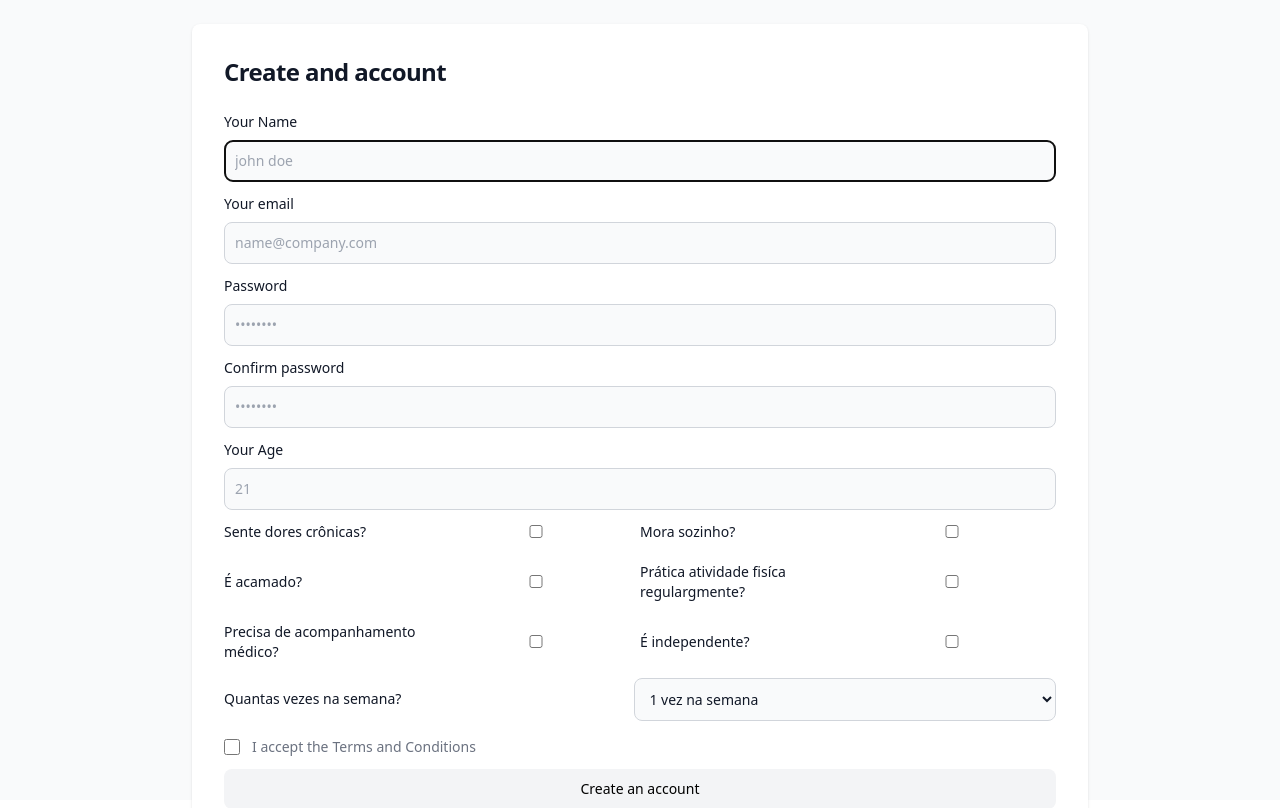
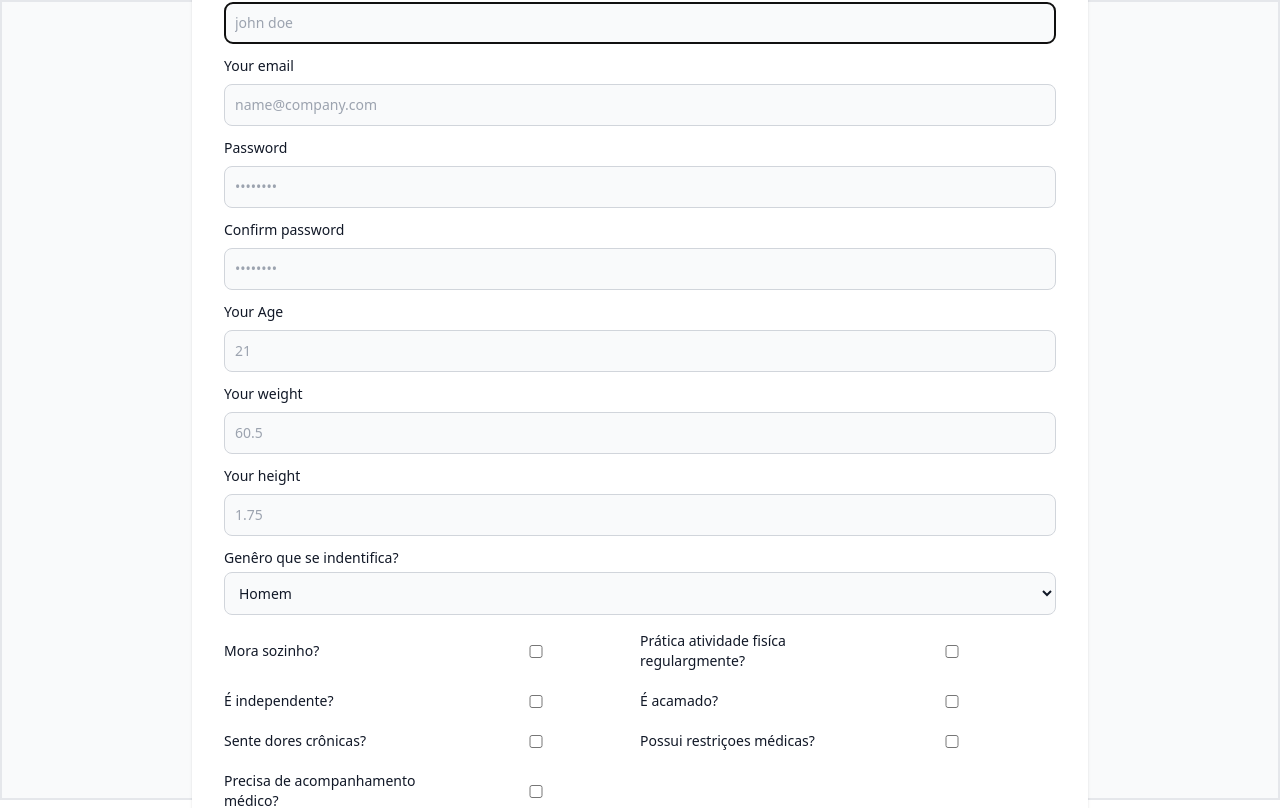
Before and after one commit to omanramalho42/agym, a Next.js app: page /register in a window 1280 px wide. Shown: the top 808 px of the page. Built offline with nearby package versions, Linux system fonts and the light colour scheme; no server answers.

Commit message:
adjusting register screen

```diff
--- a/models/User.ts
+++ b/models/User.ts
@@ -13,7 +13,11 @@ const userSchema  = new mongoose.Schema(
     independent: { type: Boolean, required: true, default: false },
     activity: { type: Boolean, required: true, default: false },
     support: { type: Boolean, required: true, default: false },
-    regularly: { type: String, required: true }
+    objectives: { type: String, required: true },
+    restrictions: { type: Boolean, required: true, default: false },
+    genrer: { type: String, required: true },
+    height: { type: String, required: true },
+    weight: { type: String, required: true }
   }, { timestamps: true }
 );
 
--- a/pages/api/auth/signup.js
+++ b/pages/api/auth/signup.js
@@ -19,15 +19,25 @@ async function handler (req, res) {
     independent,
     activity,
     support,
-    regularly
+    regularly,
+    objectives,
+    restrictions,
+    genrer,
+    height,
+    weight
   } = req.body;
   if(
     !name ||
     !email ||
     !email.includes('@') ||
     !password ||
-    password.trim().length < 5 ||
-    !age || age.trim().length < 2
+    password.trim().length < 5
+    // ||
+    // !age ||
+    // age.trim().length < 2 ||
+    // !genrer ||
+    // !height ||
+    // !weight
   ) {
     res.status(422).json({
       message: 'Validation error'
@@ -52,14 +62,19 @@ async function handler (req, res) {
     email,
     password: bcryptjs.hashSync(password),
     isAdmin: false,
-    age: age,
-    pain: pain,
-    live: live,
-    bed: bed,
-    independent: independent,
-    activity: activity,
-    support: support,
-    regularly: regularly
+    age,
+    pain,
+    live,
+    bed,
+    independent,
+    activity,
+    support,
+    regularly,
+    objectives,
+    restrictions,
+    genrer,
+    height,
+    weight
   });
 
   const user = await newUser.save();
@@ -78,7 +93,12 @@ async function handler (req, res) {
     independent: user.independent,
     activity: user.activity,
     support: user.support,
-    regularly: user.regularly
+    regularly: user.regularly,
+    objectives: user.objectives,
+    restrictions: user.restrictions,
+    genrer: user.genrer,
+    height: user.height,
+    weight: user.weight
   });
 }
 
--- a/pages/api/seed.js
+++ b/pages/api/seed.js
@@ -5,7 +5,7 @@ import db from '../../utils/db'
 const handler = async (req, res) => {
   await db.connect();
   await User.deleteMany();
-
+  // await User.updateMany(data.users);
   await User.insertMany(data.users);
   await db.disconnect();
 
--- a/pages/register.tsx
+++ b/pages/register.tsx
@@ -38,21 +38,29 @@ const register = () => {
     independent,
     activity,
     support,
-    regularly
+    objectives,
+    restrictions,
+    genrer,
+    height,
+    weight
   }) => {
     try {
       await axios.post('/api/auth/signup', {
         name,
         email,
         password,
-        age,
+        // age,
         pain,
         live,
         bed,
         independent,
         activity,
         support,
-        regularly
+        objectives,
+        restrictions,
+        genrer,
+        height,
+        weight
       });
 
       const result = await signIn('credentials', {
@@ -68,18 +76,19 @@ const register = () => {
       }
 
     } catch (error: any) {
+      console.log(error,'errou');
       toast.error(getError(error))
     }
   }
 
   return (
-    <section className="bg-gray-50 h-full w-full dark:bg-gray-900">
+    <section className="bg-gray-50 h-[100vh] w-full dark:bg-gray-900 border-2">
       <div className="flex flex-col items-center justify-center px-6 py-8 mx-auto md:h-screen lg:py-0">
         <Link href="/" className="flex items-center mb-6 text-2xl font-semibold text-gray-900 dark:text-white">
           <img className="w-32" src="/images/logo.png" alt="logo" />
         </Link>
         <div className="w-full bg-white rounded-lg shadow dark:border md:mt-0 sm:max-w-4xl xl:p-0 dark:bg-gray-800 dark:border-gray-700">
-          <div className="p-6 space-y-4 md:space-y-6 sm:p-8">
+          <div className="p-6 space-y-4 md:space-y-8 sm:p-8">
             <h1 className="text-xl font-bold leading-tight tracking-tight text-gray-900 md:text-2xl dark:text-white">
               Create and account
             </h1>
@@ -227,28 +236,95 @@ const register = () => {
                 )}
               </div>
 
+              {/* WEIGHT */}
+              <div className=''>
+                <label
+                  htmlFor="weight"
+                  className="block mb-2 text-sm font-medium text-gray-900 dark:text-white"
+                >
+                  Your weight
+                </label>
+                <input
+                  type="text"
+                  name="weight"
+                  id="weight"
+                  className="bg-gray-50 border border-gray-300 text-gray-900 sm:text-sm rounded-lg focus:ring-primary-600 focus:border-primary-600 block w-full p-2.5 dark:bg-gray-700 dark:border-gray-600 dark:placeholder-gray-400 dark:text-white dark:focus:ring-blue-500 dark:focus:border-blue-500"
+                  placeholder="60.5"
+                  required
+                  {...register('weight', {
+                    required: 'Please enter your weight',
+                    valueAsNumber: true
+                  })}
+                />
+                {errors.weight && (
+                  //@ts-ignore
+                  <div className="text-red-500">{errors.weight.message}</div>
+                )}
+              </div>
+
+              {/* HEIGHT */}
+              <div className=''>
+                <label
+                  htmlFor="height"
+                  className="block mb-2 text-sm font-medium text-gray-900 dark:text-white"
+                >
+                  Your height
+                </label>
+                <input
+                  type="text"
+                  name="height"
+                  id="height"
+                  className="bg-gray-50 border border-gray-300 text-gray-900 sm:text-sm rounded-lg focus:ring-primary-600 focus:border-primary-600 block w-full p-2.5 dark:bg-gray-700 dark:border-gray-600 dark:placeholder-gray-400 dark:text-white dark:focus:ring-blue-500 dark:focus:border-blue-500"
+                  placeholder="1.75"
+                  required
+                  {...register('height', {
+                    required: 'Please enter your height',
+                    valueAsNumber: true
+                  })}
+                />
+                {errors.height && (
+                  //@ts-ignore
+                  <div className="text-red-500">{errors.height.message}</div>
+                )}
+              </div>
+
+              {/* ADDITIONAL INFO */}
               <div className='w-full flex'>
-                {/* PAIN */}
-                <div className='flex-1 flex row items-center justify-between'>
+                {/* genrer */}
+                <div className='flex-1 row items-center justify-between'>
                   <label
-                    htmlFor="pain"
-                    className="block w-full mb-2 text-sm font-medium text-gray-900 dark:text-white"
+                    htmlFor="genrer"
+                    className="flex w-full mb-2 text-sm font-medium text-gray-900 dark:text-white"
                   >
-                    Sente dores crônicas?
+                    Genêro que se indentifica?
                   </label>
-                  <input
-                    type="checkbox"
-                    name="pain"
-                    id="pain"
+                  <select
+                    name="genrer"
+                    id="genrer"
                     className="bg-gray-50 border relative bottom-1 border-gray-300 text-gray-900 sm:text-sm rounded-lg focus:ring-primary-600 focus:border-primary-600 block w-full p-2.5 dark:bg-gray-700 dark:border-gray-600 dark:placeholder-gray-400 dark:text-white dark:focus:ring-blue-500 dark:focus:border-blue-500"
-                    {...register('pain')}
-                  />
-                  {errors.age && (
+                    {...register('genrer')}
+                  >
+                    <option value="men">
+                      Homem
+                    </option>
+                    <option value="women">
+                      Mulher
+                    </option>
+                    <option value="other">
+                      Outro
+                    </option>
+                    <option value="none">
+                      Prefiro nao identificar
+                    </option>
+                  </select>
+                  {errors.genrer && (
                     //@ts-ignore
-                    <div className="text-red-500">{errors.pain.message}</div>
+                    <div className="text-red-500">{errors.genrer.message}</div>
                   )}
                 </div>
+              </div>
 
+              <div className="w-full flex">
                 {/* LIVE ALONE */}
                 <div className='flex-1 flex row items-center justify-between'>
                   <label
@@ -262,36 +338,11 @@ const register = () => {
                     name="live"
                     id="live"
                     className="bg-gray-50 border relative bottom-1 border-gray-300 text-gray-900 sm:text-sm rounded-lg focus:ring-primary-600 focus:border-primary-600 block w-full p-2.5 dark:bg-gray-700 dark:border-gray-600 dark:placeholder-gray-400 dark:text-white dark:focus:ring-blue-500 dark:focus:border-blue-500"
-
                     {...register('live')}
                   />
                   {errors.live && (
                     //@ts-ignore
                     <div className="text-red-500">{errors.live.message}</div>
-                  )}
-                </div>
-              </div>
-
-              <div className="w-full flex">
-                {/* BED */}
-                <div className='flex-1 flex row items-center justify-between'>
-                  <label
-                    htmlFor="bed"
-                    className="flex w-full mb-2 text-sm font-medium text-gray-900 dark:text-white"
-                  >
-                    É acamado?
-                  </label>
-                  <input
-                    type="checkbox"
-                    name="bed"
-                    id="bed"
-                    className="bg-gray-50 border relative bottom-1 border-gray-300 text-gray-900 sm:text-sm rounded-lg focus:ring-primary-600 focus:border-primary-600 block w-full p-2.5 dark:bg-gray-700 dark:border-gray-600 dark:placeholder-gray-400 dark:text-white dark:focus:ring-blue-500 dark:focus:border-blue-500"
-
-                    {...register('bed')}
-                  />
-                  {errors.bed && (
-                    //@ts-ignore
-                    <div className="text-red-500">{errors.bed.message}</div>
                   )}
                 </div>
 
@@ -318,28 +369,8 @@ const register = () => {
                 </div>
               </div>
 
+              {/* HEALTH INFO */}
               <div className='w-full flex'>
-                {/* Medical Support */}
-                <div className='flex-1 flex row items-center justify-between'>
-                  <label
-                    htmlFor="support"
-                    className="flex w-full mb-2 text-sm font-medium text-gray-900 dark:text-white"
-                  >
-                    Precisa de acompanhamento médico?
-                  </label>
-                  <input
-                    type="checkbox"
-                    name="support"
-                    id="support"
-                    className="bg-gray-50 border relative bottom-1 border-gray-300 text-gray-900 sm:text-sm rounded-lg focus:ring-primary-600 focus:border-primary-600 block w-full p-2.5 dark:bg-gray-700 dark:border-gray-600 dark:placeholder-gray-400 dark:text-white dark:focus:ring-blue-500 dark:focus:border-blue-500"
-                    {...register('support')}
-                  />
-                  {errors.support && (
-                    //@ts-ignore
-                    <div className="text-red-500">{errors.support.message}</div>
-                  )}
-                </div>
-
                 {/* INDEPENDENT */}
                 <div className='flex-1 flex row items-center justify-between'>
                   <label
@@ -360,38 +391,139 @@ const register = () => {
                     <div className="text-red-500">{errors.independent.message}</div>
                   )}
                 </div>
+
+                {/* BED */}
+                <div className='flex-1 flex row items-center justify-between'>
+                  <label
+                    htmlFor="bed"
+                    className="flex w-full mb-2 text-sm font-medium text-gray-900 dark:text-white"
+                  >
+                    É acamado?
+                  </label>
+                  <input
+                    type="checkbox"
+                    name="bed"
+                    id="bed"
+                    className="bg-gray-50 border relative bottom-1 border-gray-300 text-gray-900 sm:text-sm rounded-lg focus:ring-primary-600 focus:border-primary-600 block w-full p-2.5 dark:bg-gray-700 dark:border-gray-600 dark:placeholder-gray-400 dark:text-white dark:focus:ring-blue-500 dark:focus:border-blue-500"
+
+                    {...register('bed')}
+                  />
+                  {errors.bed && (
+                    //@ts-ignore
+                    <div className="text-red-500">{errors.bed.message}</div>
+                  )}
+                </div>
               </div>
 
-              {/* QUANTAS VEZES NA SEMANA */}
+
+              <div className='w-full flex'>
+                {/* PAIN */}
+                <div className='flex-1 flex row items-center justify-between'>
+                  <label
+                    htmlFor="pain"
+                    className="block w-full mb-2 text-sm font-medium text-gray-900 dark:text-white"
+                  >
+                    Sente dores crônicas?
+                  </label>
+                  <input
+                    type="checkbox"
+                    name="pain"
+                    id="pain"
+                    className="bg-gray-50 border relative bottom-1 border-gray-300 text-gray-900 sm:text-sm rounded-lg focus:ring-primary-600 focus:border-primary-600 block w-full p-2.5 dark:bg-gray-700 dark:border-gray-600 dark:placeholder-gray-400 dark:text-white dark:focus:ring-blue-500 dark:focus:border-blue-500"
+                    {...register('pain')}
+                  />
+                  {errors.age && (
+                    //@ts-ignore
+                    <div className="text-red-500">{errors.pain.message}</div>
+                  )}
+                </div>
+
+                {/* Medical Restrictions */}
+                <div className='flex-1 flex row items-center justify-between'>
+                  <label
+                    htmlFor="restrictions"
+                    className="flex w-full mb-2 text-sm font-medium text-gray-900 dark:text-white"
+                  >
+                    Possui restriçoes médicas?
+                  </label>
+                  <input
+                    type="checkbox"
+                    name="restrictions"
+                    id="restrictions"
+                    className="bg-gray-50 border relative bottom-1 border-gray-300 text-gray-900 sm:text-sm rounded-lg focus:ring-primary-600 focus:border-primary-600 block w-full p-2.5 dark:bg-gray-700 dark:border-gray-600 dark:placeholder-gray-400 dark:text-white dark:focus:ring-blue-500 dark:focus:border-blue-500"
+                    {...register('restrictions')}
+                  />
+                  {errors.restrictions && (
+                    //@ts-ignore
+                    <div className="text-red-500">{errors.restrictions.message}</div>
+                  )}
+                </div>
+              </div>
+
+              <div className='flex-1 flex row items-center justify-between'>
+                {/* Medical Support */}
+                <div className='flex w-[50%] row items-center justify-between'>
+                  <label
+                    htmlFor="support"
+                    className="flex w-full mb-2 text-sm font-medium text-gray-900 dark:text-white"
+                  >
+                    Precisa de acompanhamento médico?
+                  </label>
+                  <input
+                    type="checkbox"
+                    name="support"
+                    id="support"
+                    className="bg-gray-50 border relative bottom-1 border-gray-300 text-gray-900 sm:text-sm rounded-lg focus:ring-primary-600 focus:border-primary-600 block w-full p-2.5 dark:bg-gray-700 dark:border-gray-600 dark:placeholder-gray-400 dark:text-white dark:focus:ring-blue-500 dark:focus:border-blue-500"
+                    {...register('support')}
+                  />
+                  {errors.support && (
+                    //@ts-ignore
+                    <div className="text-red-500">{errors.support.message}</div>
+                  )}
+                </div>
+
+              </div>
+
+              {/* objectives */}
               <div className='flex row items-center justify-between'>
                 <label
-                  htmlFor="regularly"
+                  htmlFor="objectives"
                   className="flex w-full mb-2 text-sm font-medium text-gray-900 dark:text-white"
                 >
-                  Quantas vezes na semana?
+                  Seus objetivos (selecionar)
                 </label>
                 <select
-                  name="regularly"
-                  id="regularly"
+                  name="objectives"
+                  id="objectives"
                   className="bg-gray-50 border relative bottom-1 border-gray-300 text-gray-900 sm:text-sm rounded-lg focus:ring-primary-600 focus:border-primary-600 block w-full p-2.5 dark:bg-gray-700 dark:border-gray-600 dark:placeholder-gray-400 dark:text-white dark:focus:ring-blue-500 dark:focus:border-blue-500"
-                  {...register('regularly')}
+                  {...register('objectives')}
                 >
-                  <option value="1">
-                    1 vez na semana
+                  <option value="mobilidade">
+                    Mobilidade
                   </option>
-                  <option value="2-3">
-                    2 a 3 vezez na semana
+                  <option value="equilibrio">
+                    Equilibrio
                   </option>
-                  <option value="3-4">
-                    3 a 4 vezez na semana
+                  <option value="Força">
+                    Força
                   </option>
-                  <option value="5">
-                    5 vezes na semana
+                  <option value="Postura">
+                    Postura
                   </option>
+                  <option value="Cardiorrespiratório">
+                    Cardiorrespiratório
+                  </option>
+                  <option value="Alongamento">
+                    Alongamento
+                  </option>
+                  <option value="Alívio de dor">
+                    Alívio de dor
+                  </option>
+
                 </select>
-                {errors.regularly && (
+                {errors.objectives && (
                   //@ts-ignore
-                  <div className="text-red-500">{errors.regularly.message}</div>
+                  <div className="text-red-500">{errors.objectives.message}</div>
                 )}
               </div>
 
--- a/utils/data.js
+++ b/utils/data.js
@@ -14,7 +14,11 @@ export const data = {
       independent: false,
       activity: false,
       support: false,
-      regularly: "1"
+      objectives: "",
+      restrictions: false,
+      genrer: 'men',
+      height: '1.71',
+      weight: '62.30'
     },
     {
       name: 'Thiago',
@@ -28,7 +32,11 @@ export const data = {
       independent: false,
       activity: false,
       support: false,
-      regularly: "2-3"
+      objectives: "",
+      restrictions: false,
+      genrer: 'men',
+      height: '1.71',
+      weight: '62.30'
     },
     {
       name: 'Kaneson',
@@ -42,7 +50,11 @@ export const data = {
       independent: false,
       activity: false,
       support: false,
-      regularly: "2-3"
+      objectives: "",
+      restrictions: false,
+      genrer: 'men',
+      height: '1.71',
+      weight: '62.30'
     },
   ]
 }
```
